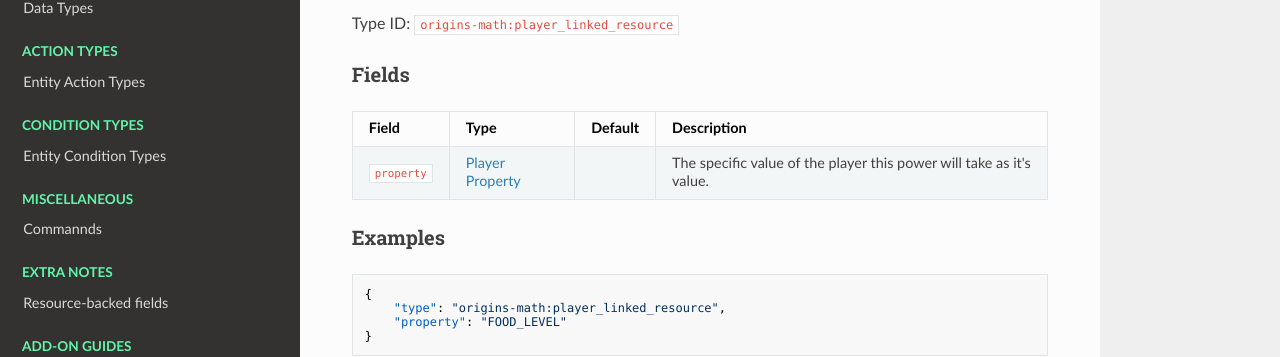
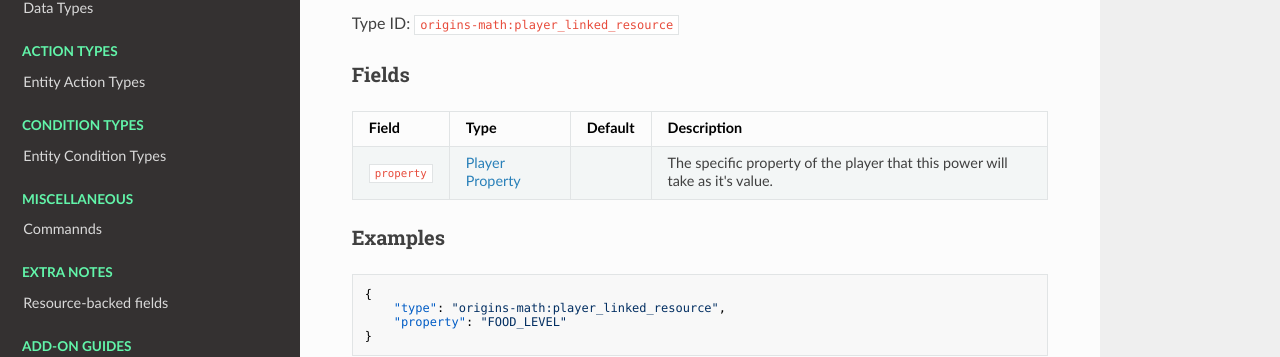
Before and after one commit to xrickastley/origins-math-docs, an MkDocs documentation site: the page built from docs/types/power_types/player_linked_resource.md, in a window 1280 px wide. Shown: the part 244-601 px from the top of the page. Built offline with MkDocs 1.6.1, drawn with Linux system fonts in a browser that asks for light colours; nearby versions of some CDN libraries.

Commit message:
Changed wording to keep parity.

````diff
--- a/docs/types/power_types/player_linked_resource.md
+++ b/docs/types/power_types/player_linked_resource.md
@@ -13,7 +13,7 @@ Type ID: `origins-math:player_linked_resource`
 ### Fields
 | Field   | Type | Default    | Description |
 |---------|------|------------|-------------|
-|`property`|[Player Property](../data_types/player_property.md)| | The specific value of the player this power will take as it's value. |
+|`property`|[Player Property](../data_types/player_property.md)| | The specific property of the player that this power will take as it's value. |
 
 ### Examples
 ```json
````
Also changed, not shown: docs/types/power_types/status_effect_linked_resource.md (+1 -1 lines).
